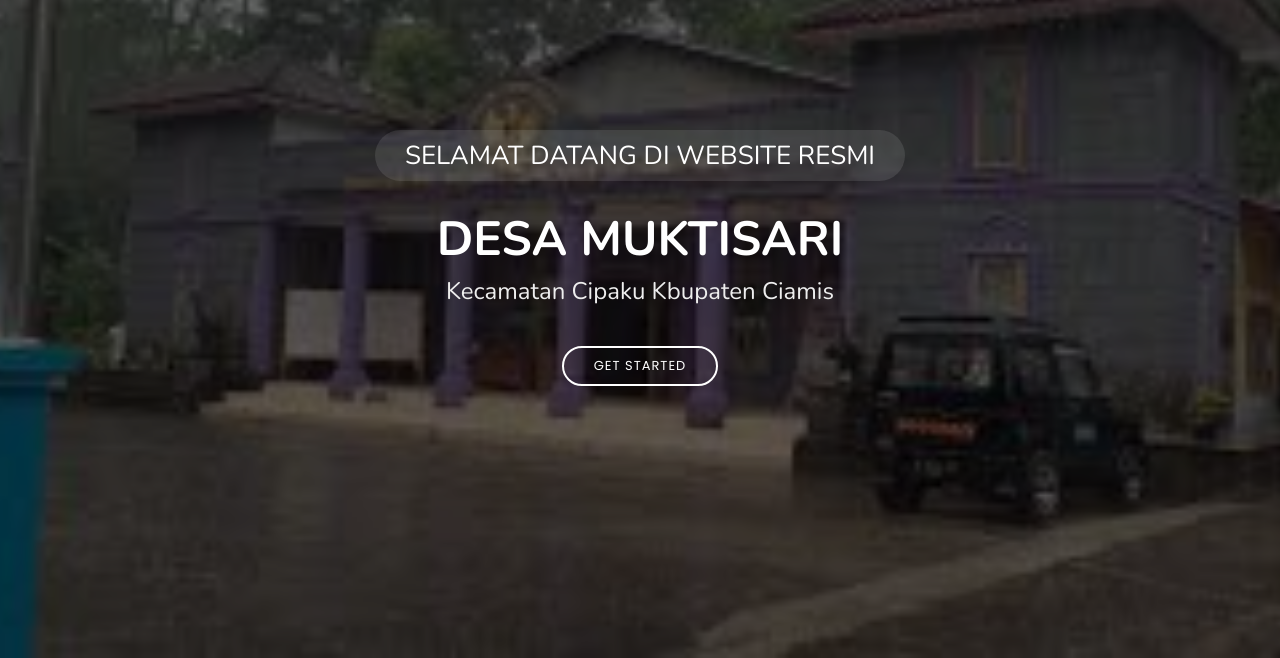
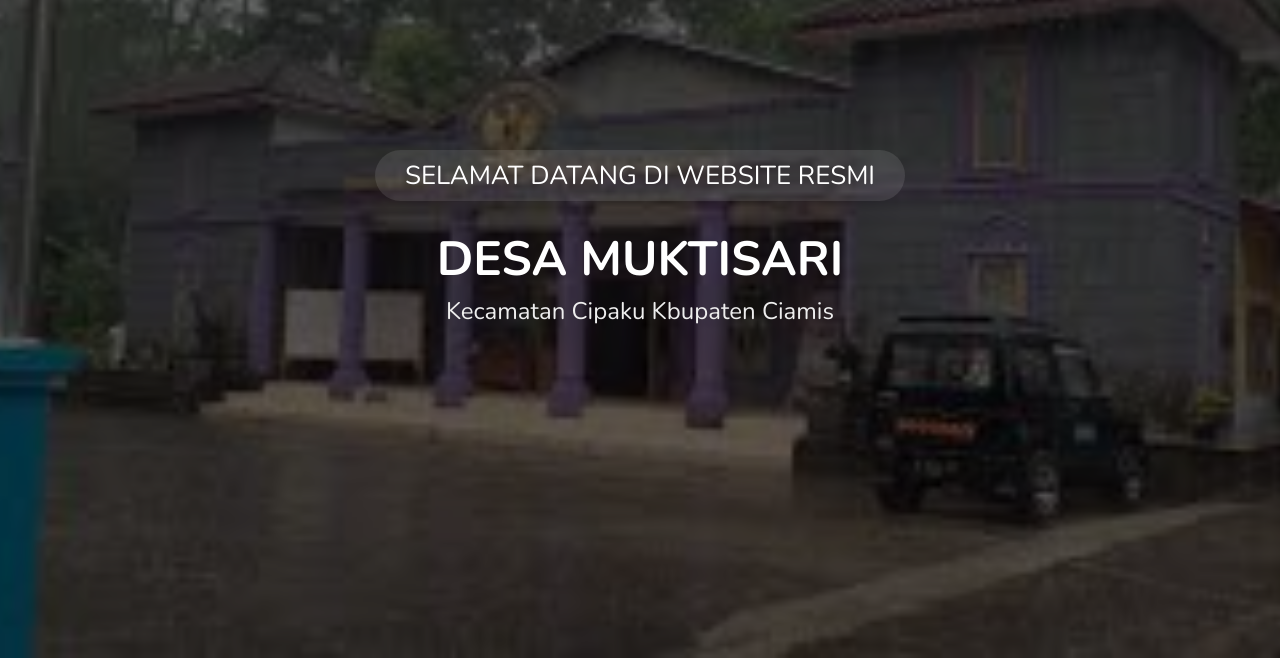
Before and after one commit to aldi-jr/web, a plain HTML site: page index.html in a window 1280 px wide. Shown: the part 142-800 px from the top of the page. Drawn offline with nearby package versions, Linux system fonts and the light colour scheme; files whose address does not match are found by name.

Commit message:
Update index.html

```diff
--- a/index.html
+++ b/index.html
@@ -68,7 +68,7 @@
         <h3>SELAMAT DATANG DI WEBSITE RESMI</h3>
         <h1>Desa Muktisari</h1>
         <h2>Kecamatan Cipaku Kbupaten Ciamis</h2>
-        <a href="#about" class="btn-get-started scrollto">Get Started</a>
+
       </div>
     </section>
     <!-- End Hero -->
```
